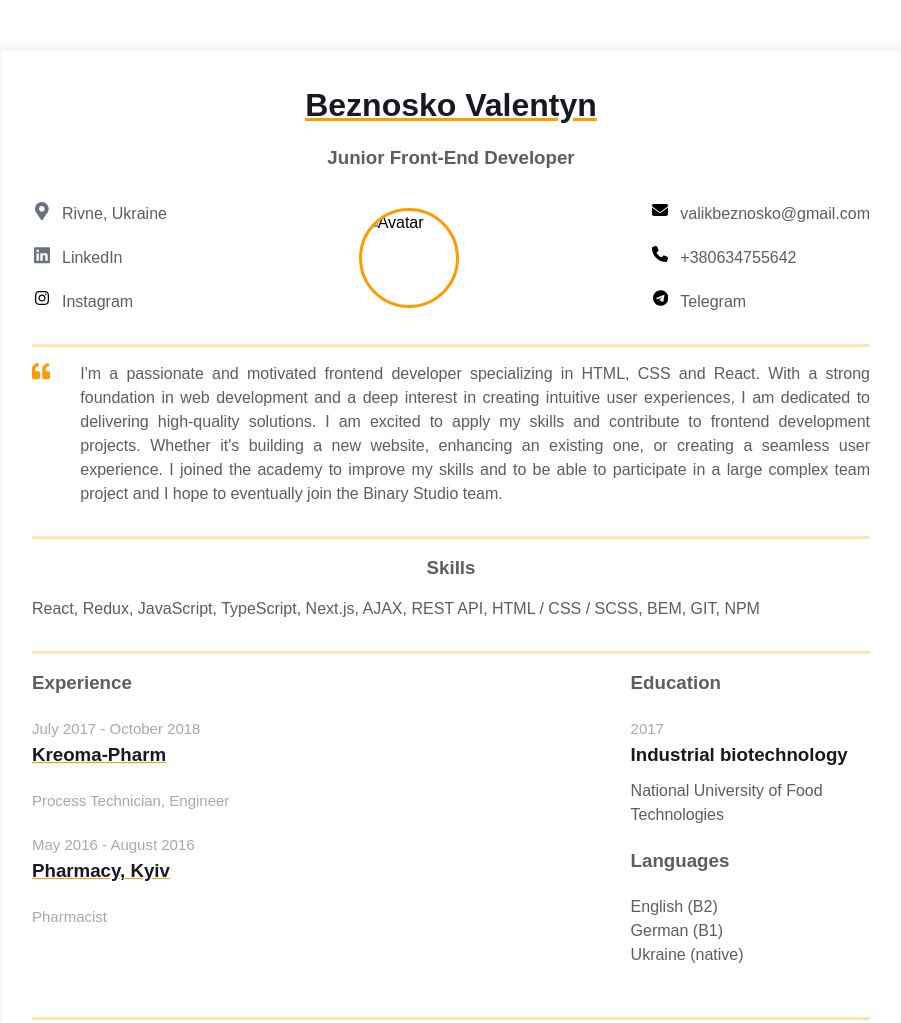
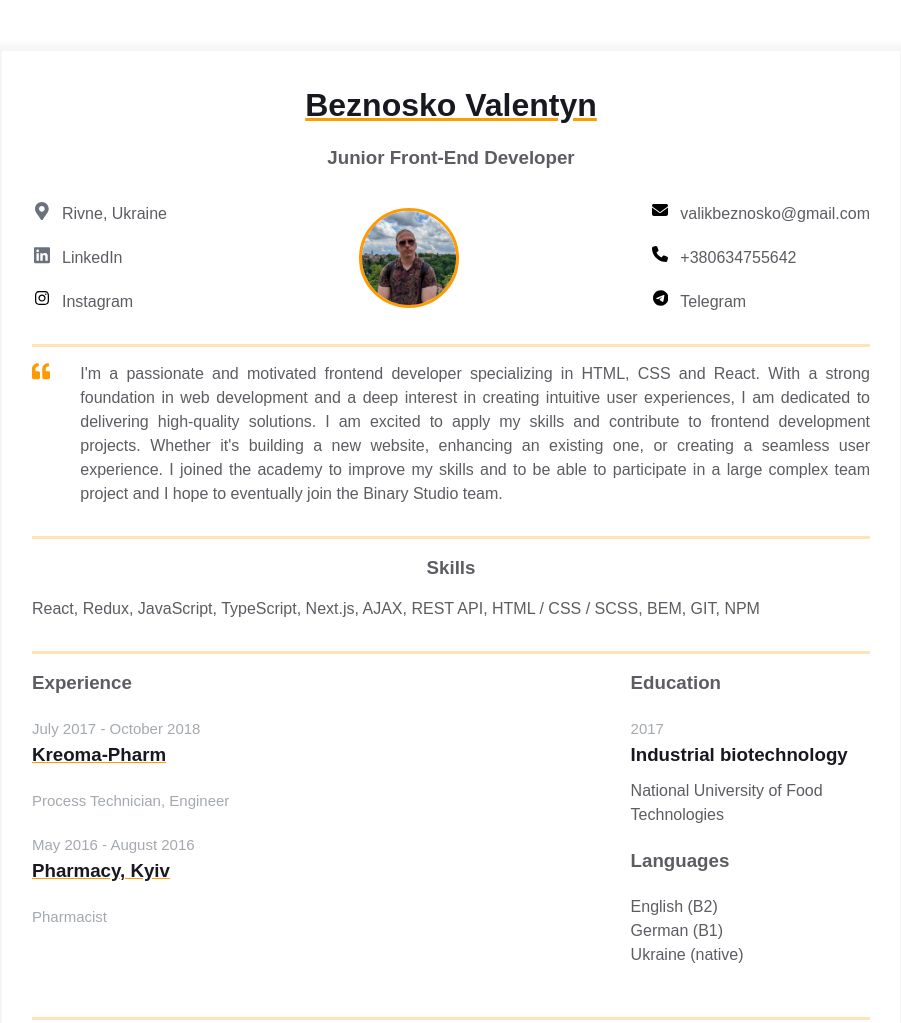
Before and after one commit to valentin-VB/homepage, a plain HTML site: page index.html in a window 1280 px wide. Shown: the whole page, without its empty margins (189-1090 px from the left). Drawn offline with Linux system fonts and the light colour scheme.

Commit message:
added avatar photo

```diff
--- a/index.html
+++ b/index.html
@@ -54,7 +54,7 @@
                         </div>
 
                         <div class="contact-info__block contact-info__block--center">
-                            <img class="contact-info__avatar" src="assets/avatar.png" alt="Avatar">
+                            <img class="contact-info__avatar" src="assets/PXL_20220606_112632589.jpg" alt="Avatar">
                         </div>
 
                         <div class="contact-info__block">
```
Also changed, not shown: assets/PXL_20220606_112632589.jpg (added).
